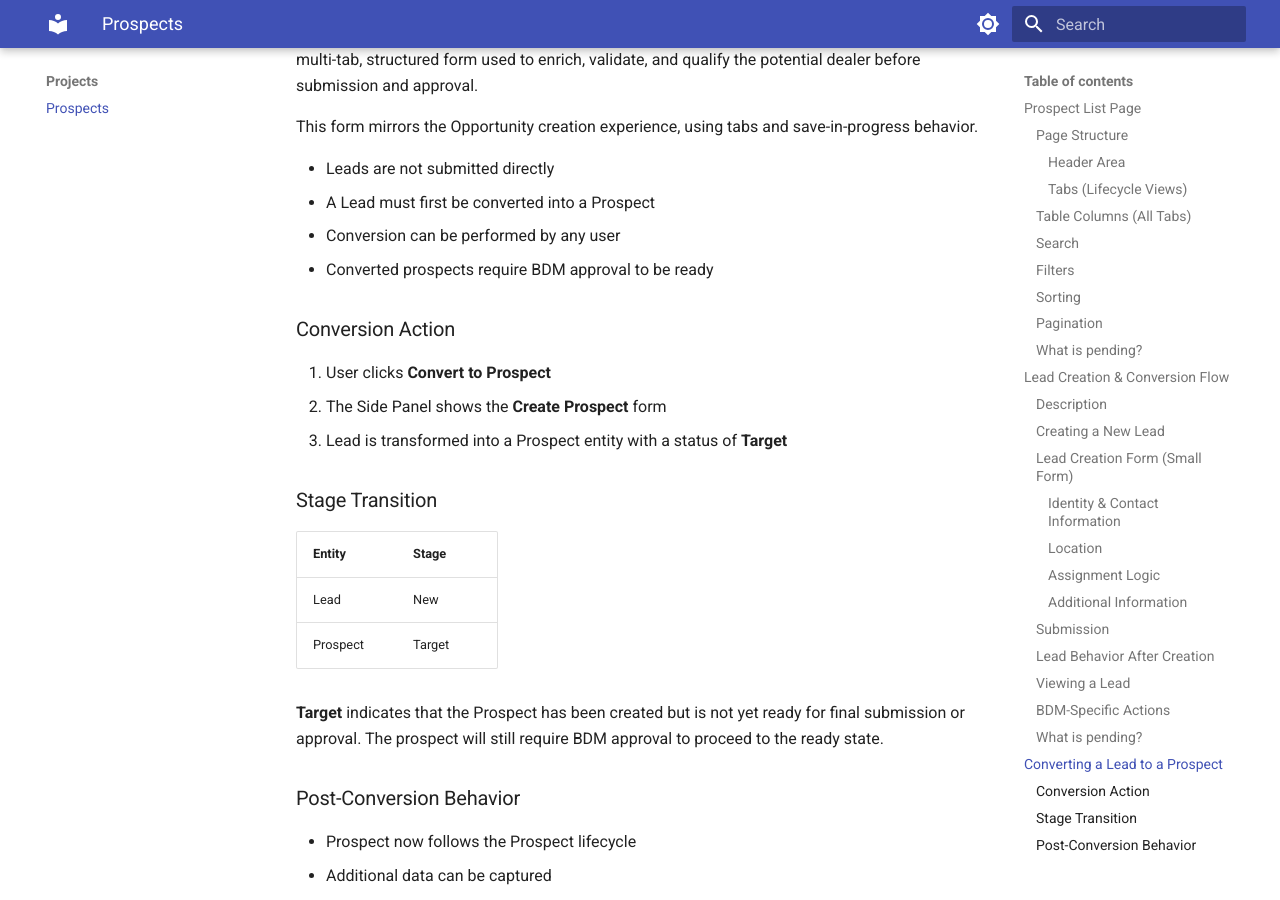
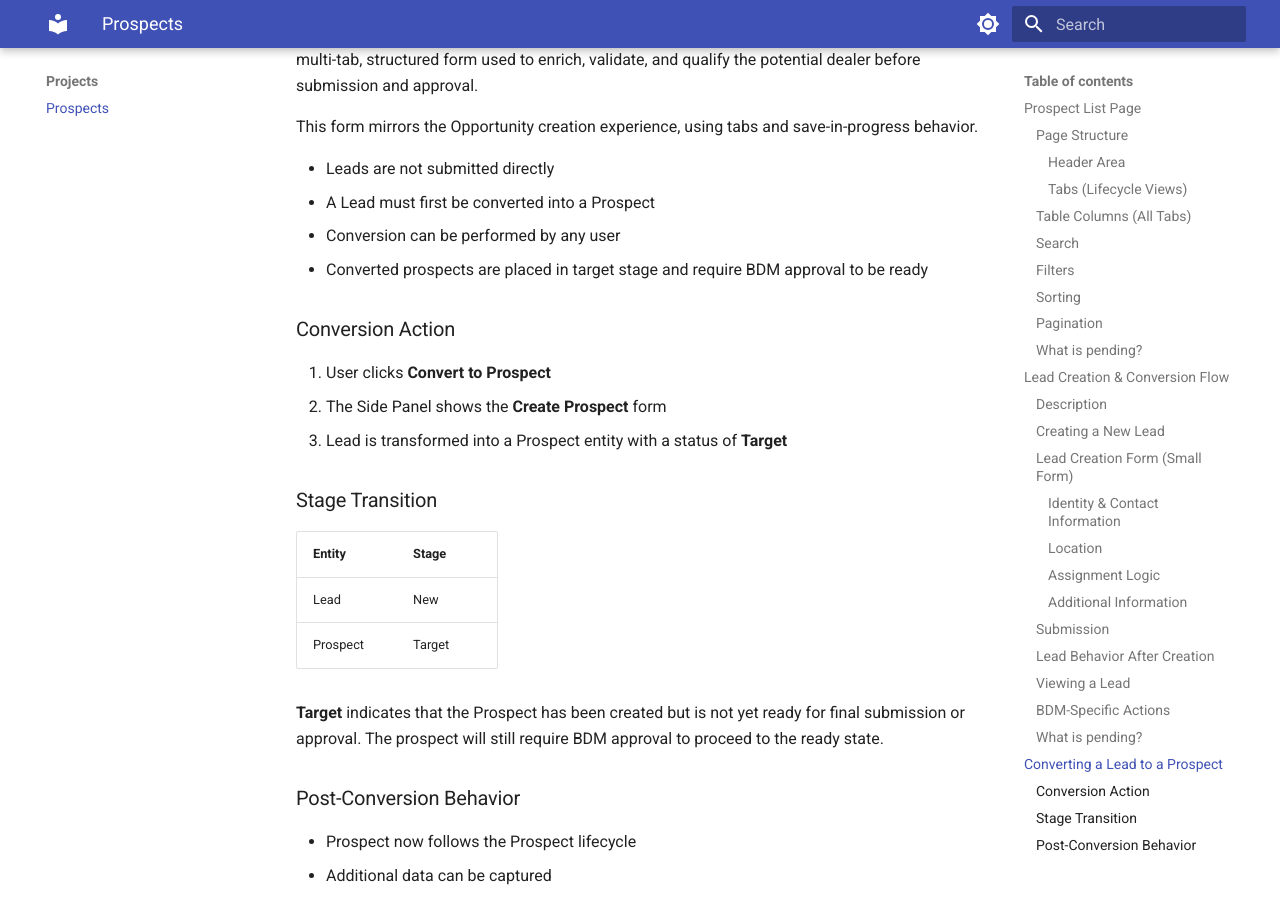
Before and after one commit to MuhammadJunieITG/DocUpdater, an MkDocs documentation site: the page built from docs/projects/prospects.md, in a window 1280 px wide and 900 px high, scrolled down 5006 px. Built offline with MkDocs 1.6.1 and Material for MkDocs 9.7.7, drawn with Linux system fonts in a browser that asks for light colours.

Commit message:
docs: update docs/projects/prospects.md from sprint null

```diff
--- a/docs/projects/prospects.md
+++ b/docs/projects/prospects.md
@@ -183,7 +183,7 @@ This form mirrors the Opportunity creation experience, using tabs and save-in-pr
 - Leads are not submitted directly
 - A Lead must first be converted into a Prospect
 - Conversion can be performed by any user
-- Converted prospects require BDM approval to be ready
+- Converted prospects are placed in target stage and require BDM approval to be ready
 
 ### Conversion Action
 
```
Also changed, not shown: other parts of docs/projects/prospects.md (+1 -1 lines).
